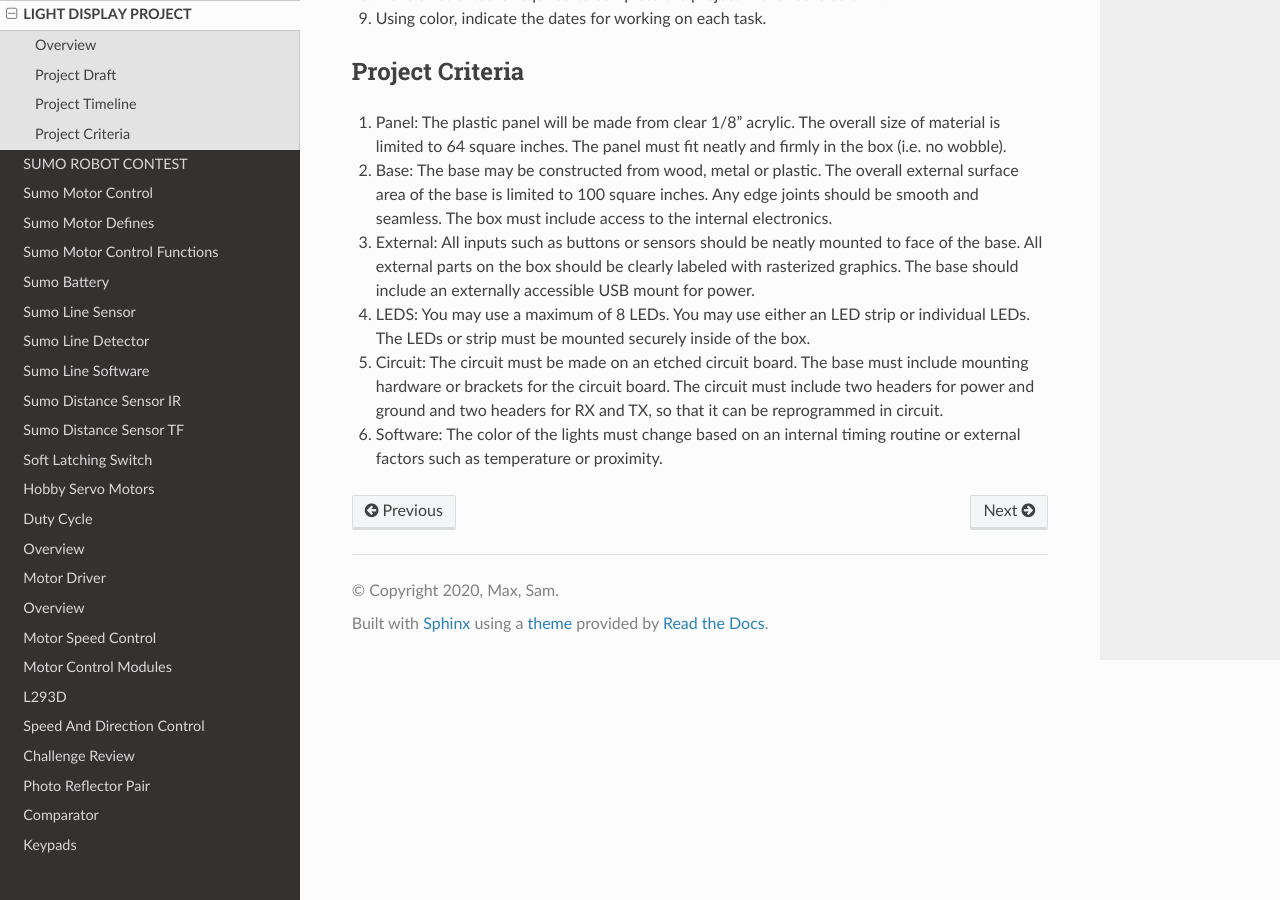
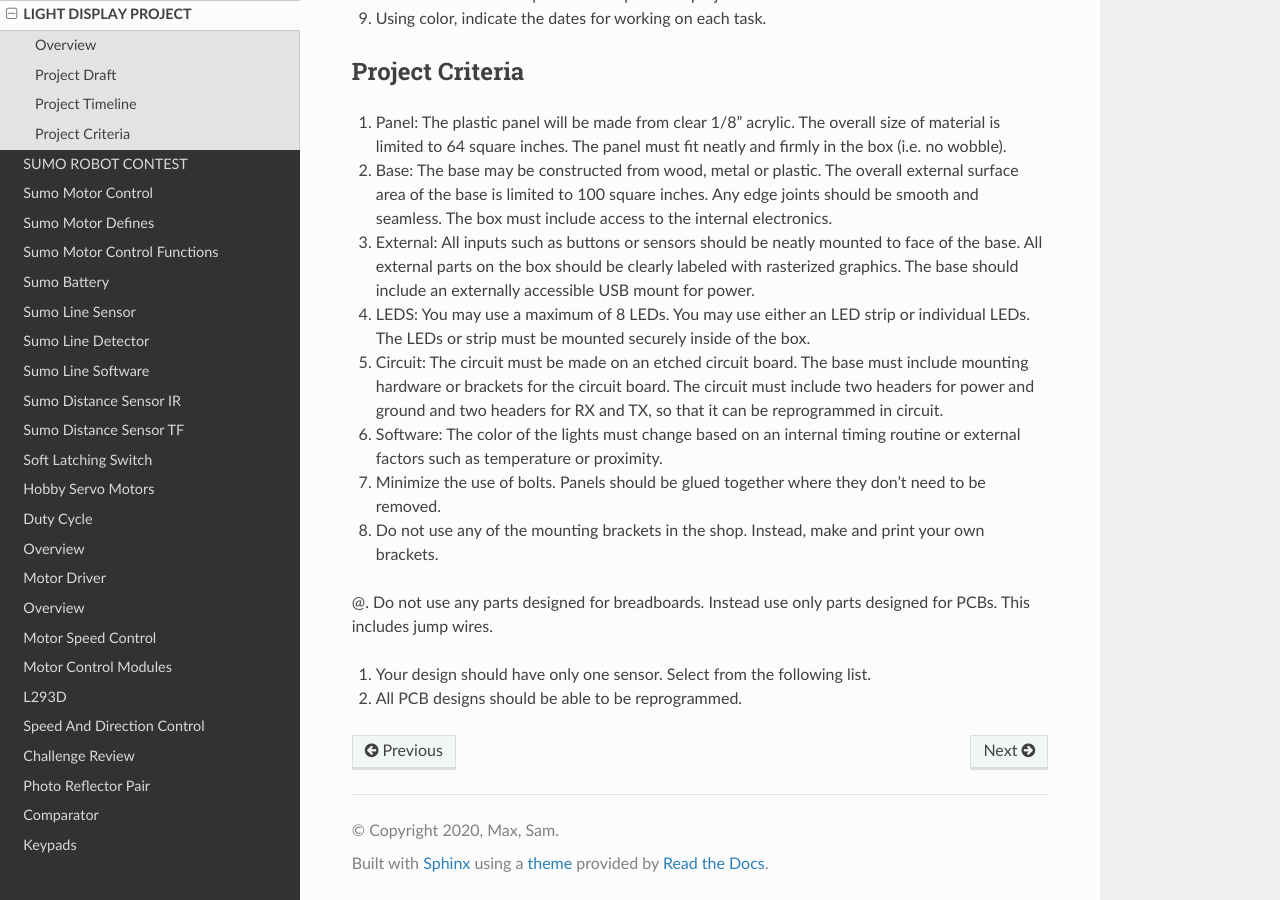
Before and after one commit to maxtkc/mvths-wiki, a Sphinx documentation site: the page built from docs/047a-light-display-project.rst, in a window 1280 px wide and 900 px high, scrolled down 1137 px. Built offline with Sphinx 7.4.7 and the Read the Docs theme 2.0.0, drawn with Linux system fonts in a browser that asks for light colours; pages that are not in the unit, such as notebooks, are missing from menus.

Commit message:
Update 047a-light-display-project.rst

```diff
--- a/docs/047a-light-display-project.rst
+++ b/docs/047a-light-display-project.rst
@@ -47,3 +47,13 @@ Project Criteria
 #. Circuit: The circuit must be made on an etched circuit board. The base must include mounting hardware or brackets for the circuit board. The circuit must include two headers for power and ground and two headers for RX and TX, so that it can be reprogrammed in circuit.
 
 #. Software: The color of the lights must change based on an internal timing routine or external factors such as temperature or proximity.
+
+#. Minimize the use of bolts. Panels should be glued together where they don't need to be removed.
+
+#. Do not use any of the mounting brackets in the shop. Instead, make and print your own brackets.
+
+@. Do not use any parts designed for breadboards. Instead use only parts designed for PCBs. This includes jump wires.
+
+#. Your design should have only one sensor. Select from the following list.
+
+#. All PCB designs should be able to be reprogrammed.
```
